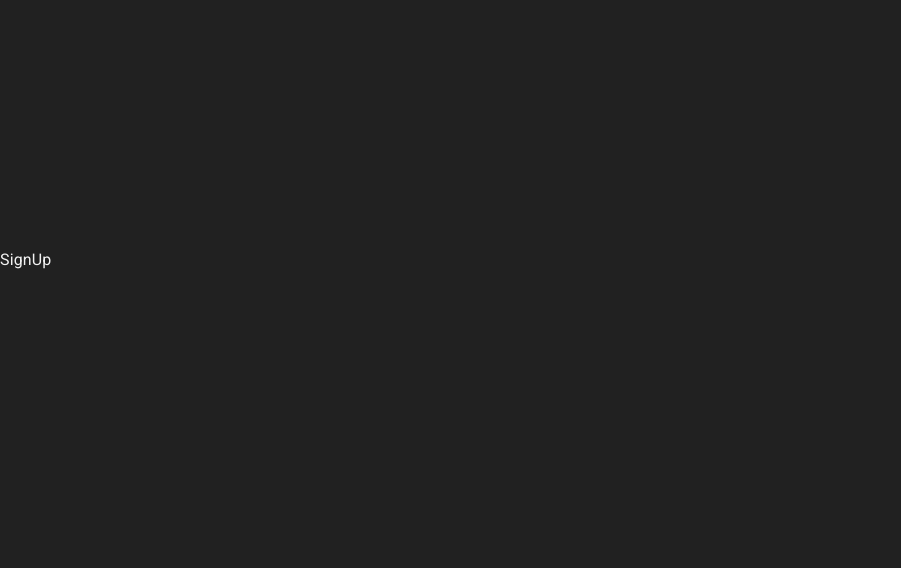
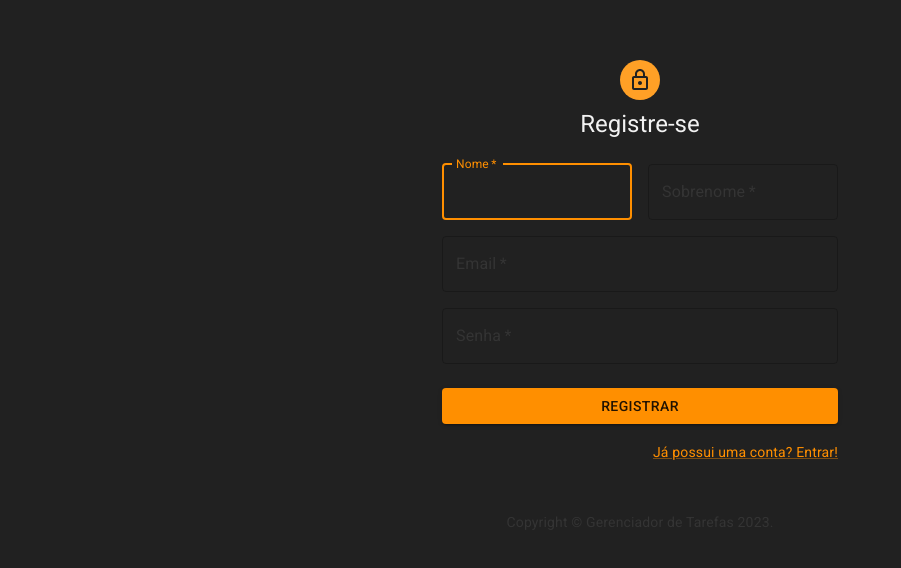
Before and after one commit to wesleydematos/ivipcoin-front, a React (Vite) app: page /registro in a window 1280 px wide. Shown: the part 140-708 px from the top of the page, without its empty margins (0-901 px from the left). Built offline with nearby package versions, Linux system fonts and the light colour scheme.

Commit message:
feat: created registerPage

```diff
--- a/src/pages/SignUp/index.tsx
+++ b/src/pages/SignUp/index.tsx
@@ -1,5 +1,107 @@
-export const SignUpPage = () => {
-    return (
-        <>SignUp</>
-    )
+import {Avatar, Button, TextField, Link, Grid, Box, Typography, Container} from "@mui/material"
+import LockOutlinedIcon from "@mui/icons-material/LockOutlined"
+
+function Copyright() {
+  return (
+    <Typography variant="body2" color="text.secondary" align="center" sx={{ mt: 6 }}>
+      Copyright © Gerenciador de Tarefas {new Date().getFullYear()}.
+    </Typography>
+  )
 }
+
+export const SignUpPage = () =>{
+  const handleSubmit = () => {
+    console.log("/")
+  }
+
+  return (
+    <Box
+        component="main"
+        sx={{
+            minWidth: "100vw",
+            display: "flex",
+            justifyContent: "center"
+        }}
+    >
+      <Container component="main" maxWidth="xs">
+        <Box
+          sx={{
+            marginTop: 8,
+            display: "flex",
+            flexDirection: "column",
+            alignItems: "center"
+          }}
+        >
+          <Avatar sx={{ m: 1, bgcolor: "secondary.main" }}>
+            <LockOutlinedIcon />
+          </Avatar>
+          <Typography component="h1" variant="h5">
+            Registre-se
+          </Typography>
+          <Box component="form" noValidate onSubmit={handleSubmit} sx={{ mt: 3 }}>
+            <Grid container spacing={2}>
+              <Grid item xs={12} sm={6}>
+                <TextField
+                  autoComplete="given-name"
+                  name="firstName"
+                  required
+                  fullWidth
+                  id="firstName"
+                  label="Nome"
+                  autoFocus
+                />
+              </Grid>
+              <Grid item xs={12} sm={6}>
+                <TextField
+                  required
+                  fullWidth
+                  id="lastName"
+                  label="Sobrenome"
+                  name="lastName"
+                  autoComplete="family-name"
+                />
+              </Grid>
+              <Grid item xs={12}>
+                <TextField
+                  required
+                  fullWidth
+                  id="email"
+                  label="Email"
+                  name="email"
+                  autoComplete="email"
+                />
+              </Grid>
+              <Grid item xs={12}>
+                <TextField
+                  required
+                  fullWidth
+                  name="password"
+                  label="Senha"
+                  type="password"
+                  id="password"
+                  autoComplete="new-password"
+                />
+              </Grid>
+            </Grid>
+            <Button
+              type="submit"
+              fullWidth
+              variant="contained"
+              sx={{ mt: 3, mb: 2 }}
+            >
+              Registrar
+            </Button>
+            <Grid container justifyContent="flex-end">
+              <Grid item>
+                <Link href="/" variant="body2">
+                  Já possui uma conta? Entrar!
+                </Link>
+              </Grid>
+            </Grid>
+          </Box>
+        </Box>
+        <Copyright/>
+      </Container>
+    </Box>
+  )
+}
```
